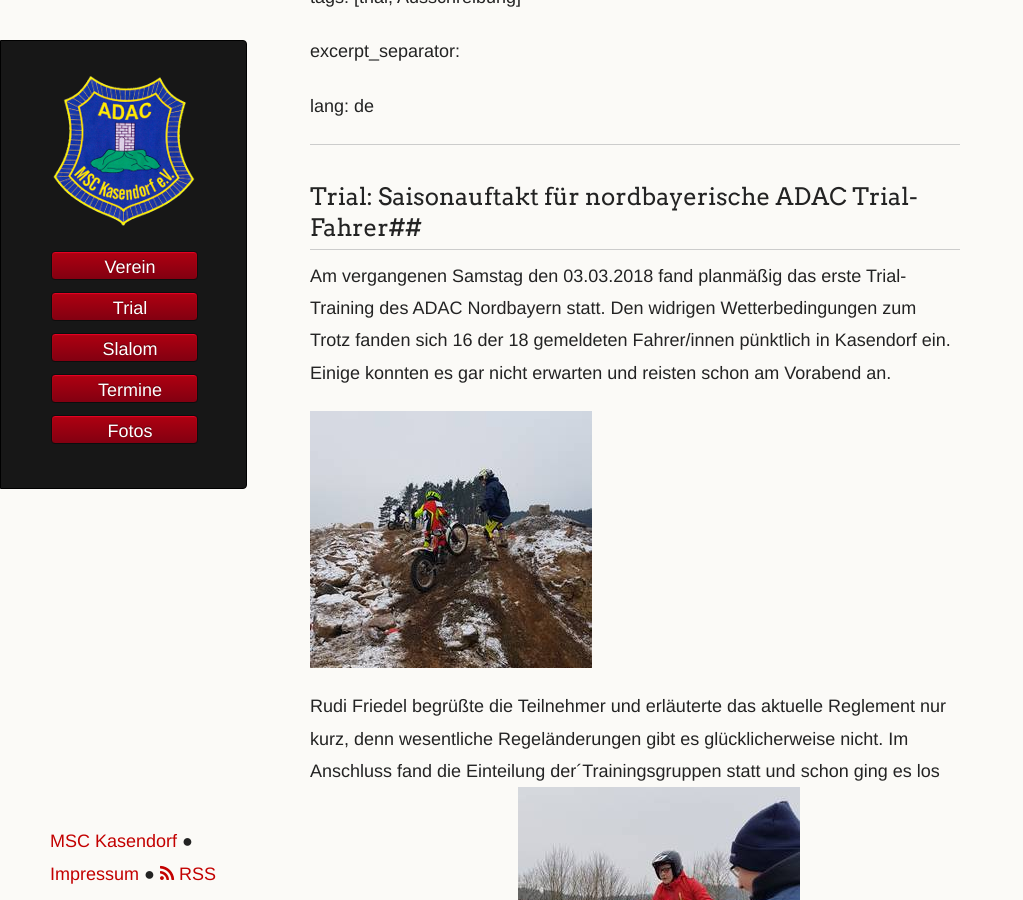
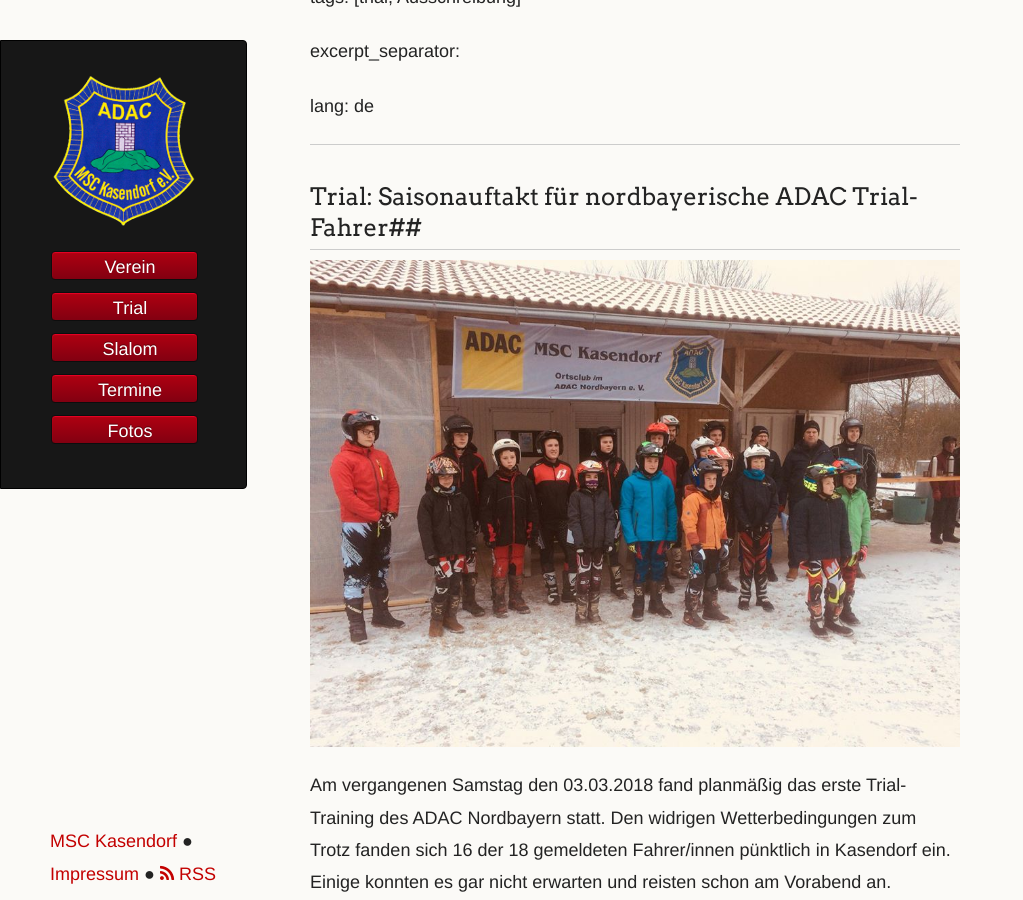
Before and after one commit to msc-kasendorf/docker, a Jekyll site: the page built from docs/_posts/2018-03-11- Saisonvorbereitungslehrgang ADAC Nordbayern in Welschenkahl.md, in a window 1280 px wide and 900 px high, scrolled down 373 px. Shown: the whole window, without its empty margins (0-1023 px from the left). Built offline with Jekyll 4.4.1, drawn with Linux system fonts in a browser that asks for light colours; our own code applies the rules of GitHub Pages for plain Markdown files.

Commit message:
Update 2018-03-11- Saisonvorbereitungslehrgang ADAC Nordbayern in Welschenkahl.md

```diff
--- a/docs/_posts/2018-03-11- Saisonvorbereitungslehrgang ADAC Nordbayern in Welschenkahl.md
+++ b/docs/_posts/2018-03-11- Saisonvorbereitungslehrgang ADAC Nordbayern in Welschenkahl.md
@@ -14,6 +14,7 @@
 
 ---
 ## Trial: Saisonauftakt für nordbayerische ADAC Trial-Fahrer##
+![Klicken um Bild zu vergrößern](https://github.com/msc-kasendorf/docker/blob/master/docs/download/Saisonvorbereitung2018.jpg?raw=true)
 
 Am vergangenen Samstag den 03.03.2018 fand planmäßig das erste Trial-Training des ADAC Nordbayern statt. Den widrigen Wetterbedingungen zum Trotz fanden sich 16 der 18 gemeldeten Fahrer/innen pünktlich in Kasendorf ein. Einige konnten es gar nicht erwarten und reisten schon am Vorabend an.
 
```
